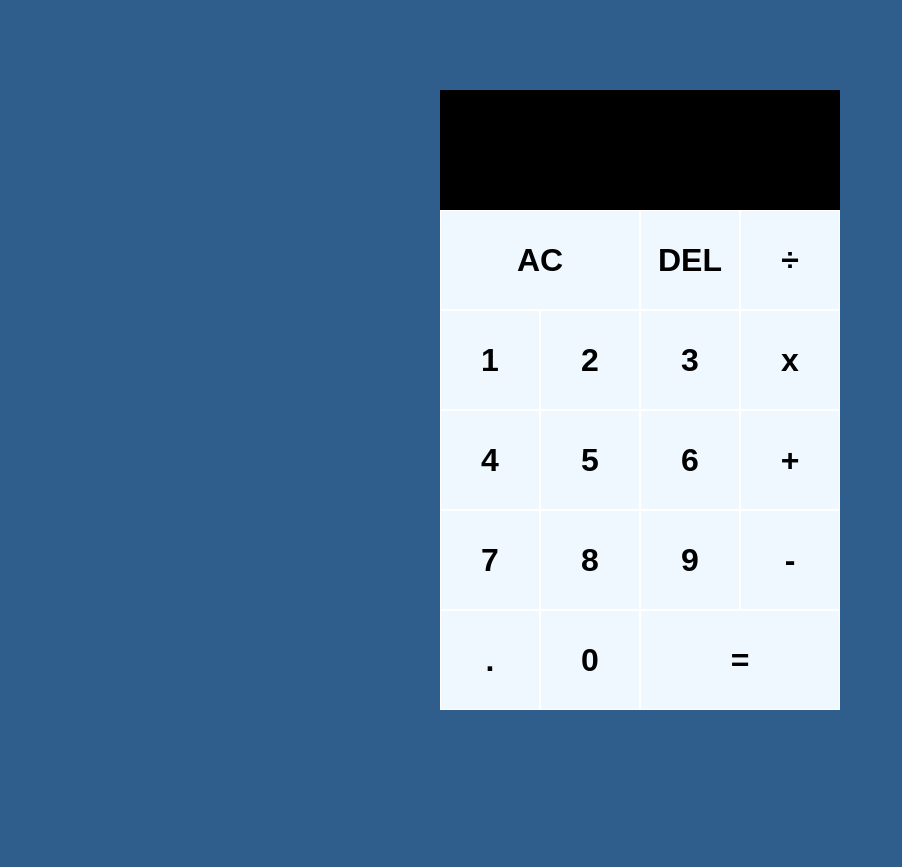
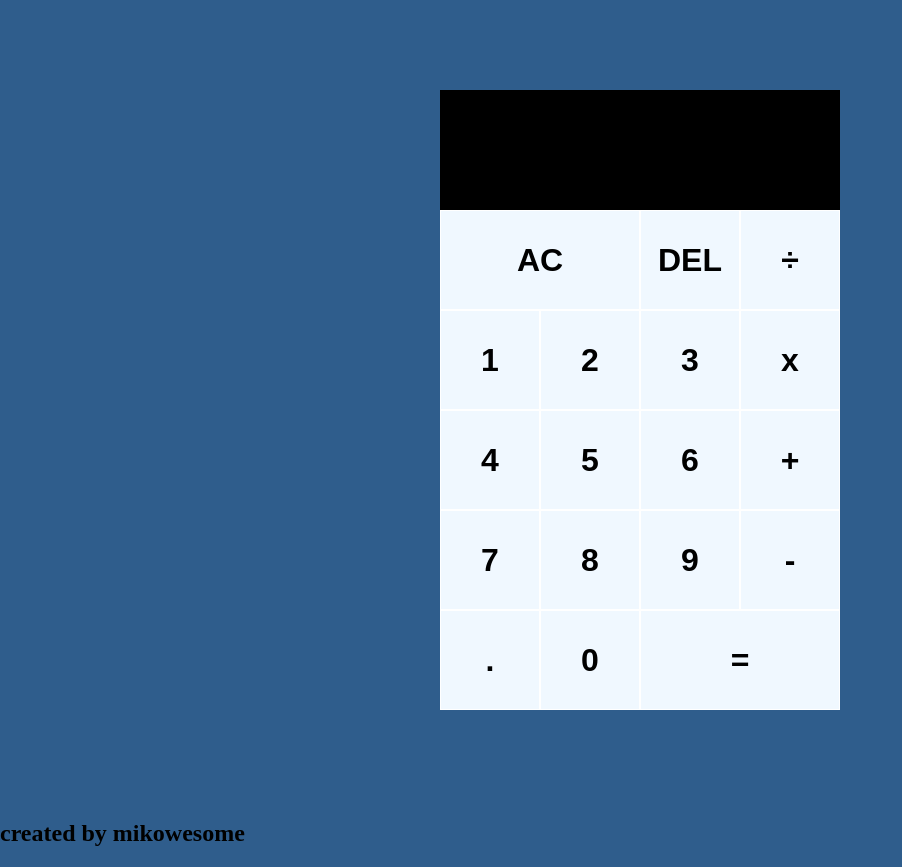
Before and after one commit to mikowesome/calculator, a plain HTML site: page index.html in a window 1280 px wide. Shown: the whole page, without its empty margins (0-902 px from the left). Before the commit the page ends 800 px from the top, so only its background shows below. Drawn offline with Linux system fonts and the light colour scheme.

Commit message:
Add footer

```diff
--- a/index.html
+++ b/index.html
@@ -36,7 +36,7 @@
     </main>
 
     <footer>
-
+        <h2>created by mikowesome</h2>
     </footer>
     <script src="script.js"></script>
 </body>
```
